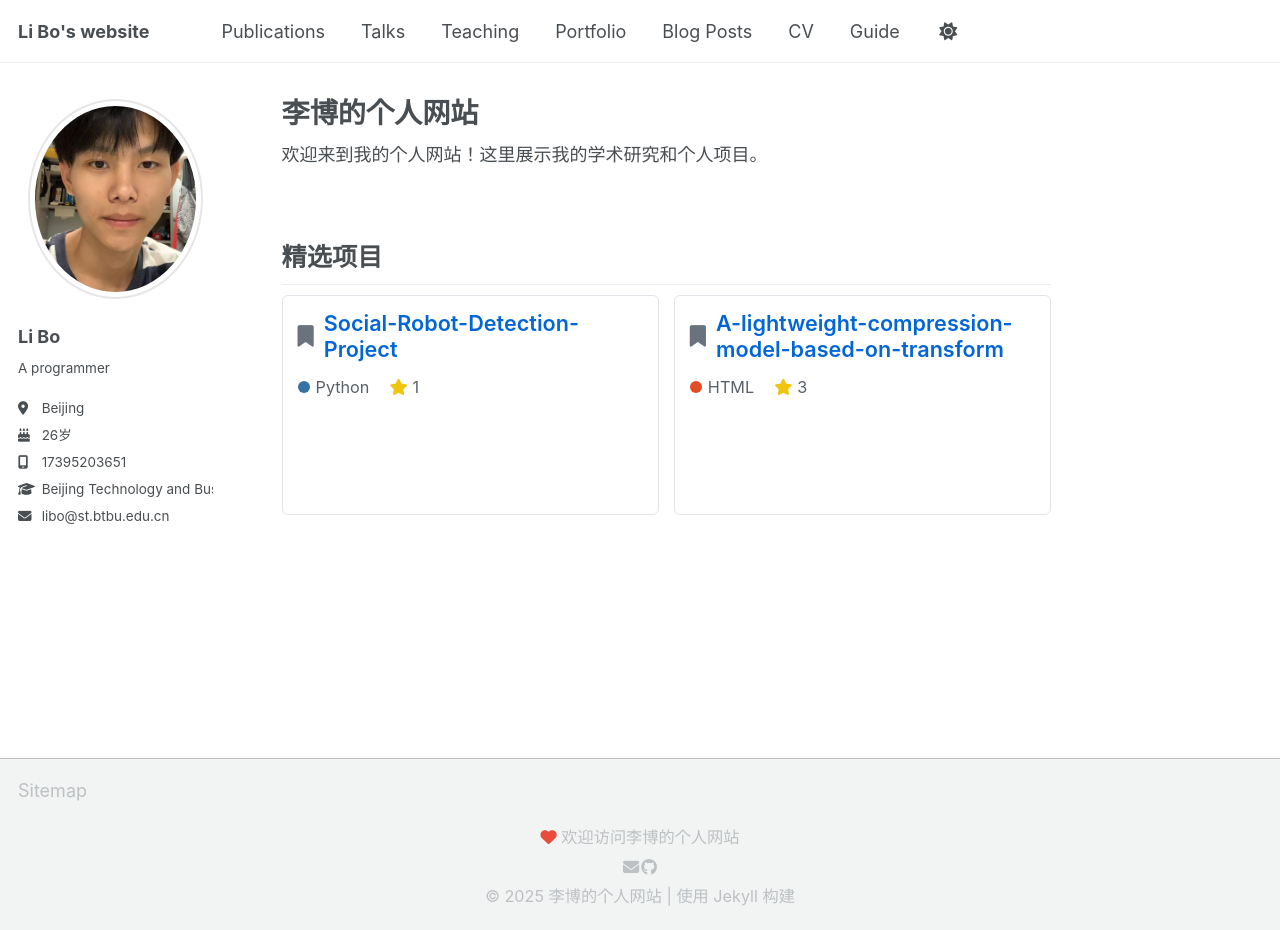
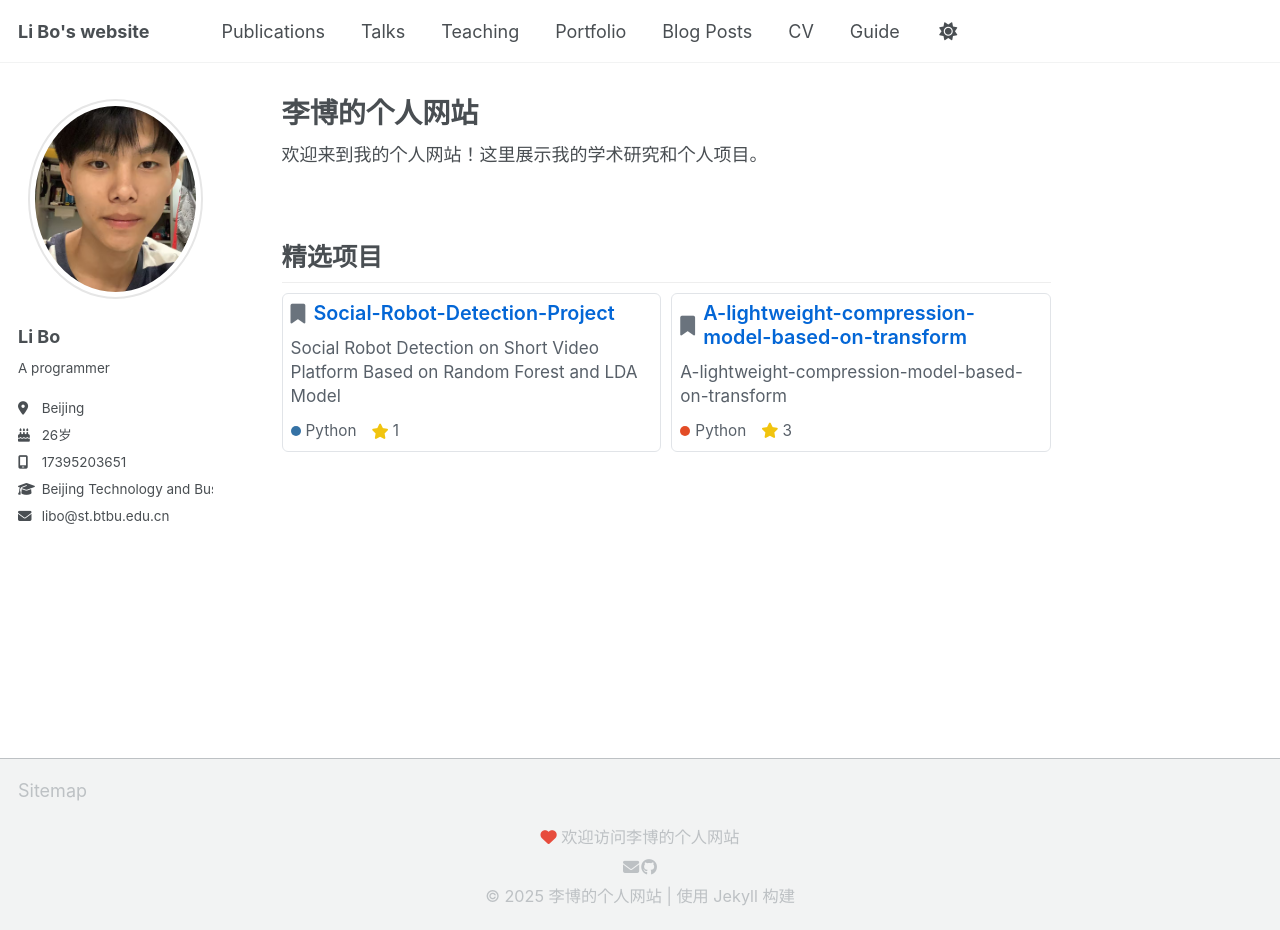
Before and after one commit to libo1999912/libo1999912.github.io, a Jekyll site: the page built from _pages/about.md, in a window 1280 px wide and 930 px high. Built offline with Jekyll 4.4.1, drawn with Linux system fonts in a browser that asks for light colours; a script that is not in the unit is left out.

Commit message:
Update about.md

```diff
--- a/_pages/about.md
+++ b/_pages/about.md
@@ -8,29 +8,28 @@ permalink: /
   .home-container {
     display: grid;
     grid-template-columns: 1fr;
-    gap: 5px;
-    margin-top: 2px;
+    gap: 8px; /* 减少容器内间隙 */
+    margin-top: 5px;
   }
 
   .welcome-section {
-    margin-bottom: 5px; /* 减少底部间距 */
+    margin-bottom: 5px; /* 减少底部外边距 */
   }
 
   .projects-grid {
     display: grid;
     grid-template-columns: 1fr;
-    gap: 15px;
+    gap: 10px; /* 减少网格间隙 */
   }
 
   .project-card {
     border: 1px solid #e1e4e8;
     border-radius: 6px;
-    padding: 15px; /* 调整内边距 */
+    padding: 8px; /* 减少内边距 */
     background-color: #fff;
     transition: all 0.3s ease;
     max-width: 1200px;
     margin: 0 auto;
-    min-height: 100px; /* 增加最小高度使卡片更长 */
   }
 
   .project-card:hover {
@@ -44,8 +43,7 @@ permalink: /
     }
 
     .project-card {
-      max-width: 400px; /* 使卡片更窄 */
-      min-height: 220px; /* 在大屏幕上增加高度 */
+      max-width: 100%;
     }
   }
 </style>
@@ -58,27 +56,30 @@ permalink: /
 
 <div class="home-container">
   <div>
-    <h2 style="font-size: 1.4rem; border-bottom: 1px solid #eee; padding-bottom: 12px; margin-bottom: 10px;">精选项目</h2> <!-- 减少底部间距 -->
+    <h2 style="font-size: 1.4rem; border-bottom: 1px solid #eee; padding-bottom: 10px; margin-bottom: 10px;">精选项目</h2> <!-- 减少标题底部外边距 -->
 
     <div class="projects-grid">
       <!-- 项目1 -->
       <div class="project-card">
-        <div style="display: flex; align-items: center; margin-bottom: 12px;">
-          <i class="fas fa-bookmark" style="color: #6a737d; margin-right: 10px; font-size: 1.2rem;"></i>
-          <h3 style="margin: 0; font-size: 1.2rem;">
+        <div style="display: flex; align-items: center; margin-bottom: 10px;"> <!-- 调整间距 -->
+          <i class="fas fa-bookmark" style="color: #6a737d; margin-right: 8px; font-size: 1.1rem;"></i> <!-- 调整图标大小和间距 -->
+          <h3 style="margin: 0; font-size: 1.1rem;">
             <a href="https://github.com/libo1999912/Social-Robot-Detection-Project"
                style="color: #0366d6; text-decoration: none; font-weight: 600;">
               Social-Robot-Detection-Project
             </a>
           </h3>
         </div>
-        <div style="display: flex; font-size: 0.9rem; color: #586069;">
-          <span style="display: flex; align-items: center; margin-right: 20px;">
-            <span style="width: 12px; height: 12px; border-radius: 50%; background-color: #3572A5; margin-right: 6px;"></span>
+        <p style="font-size: 0.95rem; color: #586069; margin-bottom: 12px; line-height: 1.4;"> <!-- 调整字体大小和间距 -->
+          Social Robot Detection on Short Video Platform Based on Random Forest and LDA Model
+        </p>
+        <div style="display: flex; font-size: 0.85rem; color: #586069;">
+          <span style="display: flex; align-items: center; margin-right: 15px;">
+            <span style="width: 10px; height: 10px; border-radius: 50%; background-color: #3572A5; margin-right: 5px;"></span>
             Python
           </span>
           <span style="display: flex; align-items: center;">
-            <i class="fas fa-star" style="color: #f1c40f; margin-right: 5px;"></i>
+            <i class="fas fa-star" style="color: #f1c40f; margin-right: 4px;"></i>
             1
           </span>
         </div>
@@ -86,22 +87,25 @@ permalink: /
 
       <!-- 项目2 -->
       <div class="project-card">
-        <div style="display: flex; align-items: center; margin-bottom: 12px;">
-          <i class="fas fa-bookmark" style="color: #6a737d; margin-right: 10px; font-size: 1.2rem;"></i>
-          <h3 style="margin: 0; font-size: 1.2rem;">
+        <div style="display: flex; align-items: center; margin-bottom: 10px;">
+          <i class="fas fa-bookmark" style="color: #6a737d; margin-right: 8px; font-size: 1.1rem;"></i>
+          <h3 style="margin: 0; font-size: 1.1rem;">
             <a href="https://github.com/libo1999912/A-lightweight-compression-model-based-on-transform"
                style="color: #0366d6; text-decoration: none; font-weight: 600;">
               A-lightweight-compression-model-based-on-transform
             </a>
           </h3>
         </div>
-        <div style="display: flex; font-size: 0.9rem; color: #586069;">
-          <span style="display: flex; align-items: center; margin-right: 20px;">
-            <span style="width: 12px; height: 12px; border-radius: 50%; background-color: #e34c26; margin-right: 6px;"></span>
-            HTML
+        <p style="font-size: 0.95rem; color: #586069; margin-bottom: 12px; line-height: 1.4;">
+          A-lightweight-compression-model-based-on-transform
+        </p>
+        <div style="display: flex; font-size: 0.85rem; color: #586069;">
+          <span style="display: flex; align-items: center; margin-right: 15px;">
+            <span style="width: 10px; height: 10px; border-radius: 50%; background-color: #e34c26; margin-right: 5px;"></span>
+            Python
           </span>
           <span style="display: flex; align-items: center;">
-            <i class="fas fa-star" style="color: #f1c40f; margin-right: 5px;"></i>
+            <i class="fas fa-star" style="color: #f1c40f; margin-right: 4px;"></i>
             3
           </span>
         </div>
```
